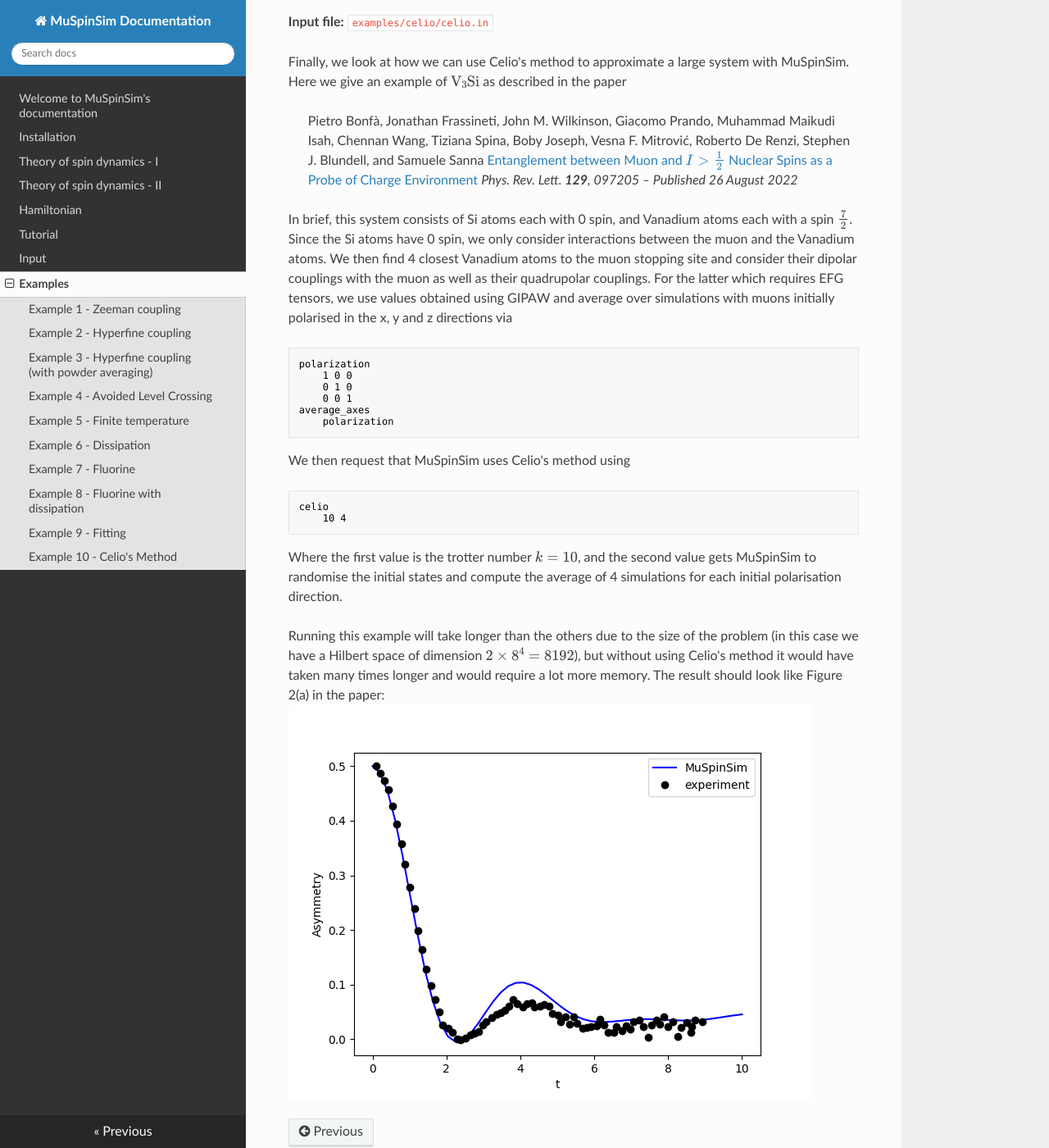
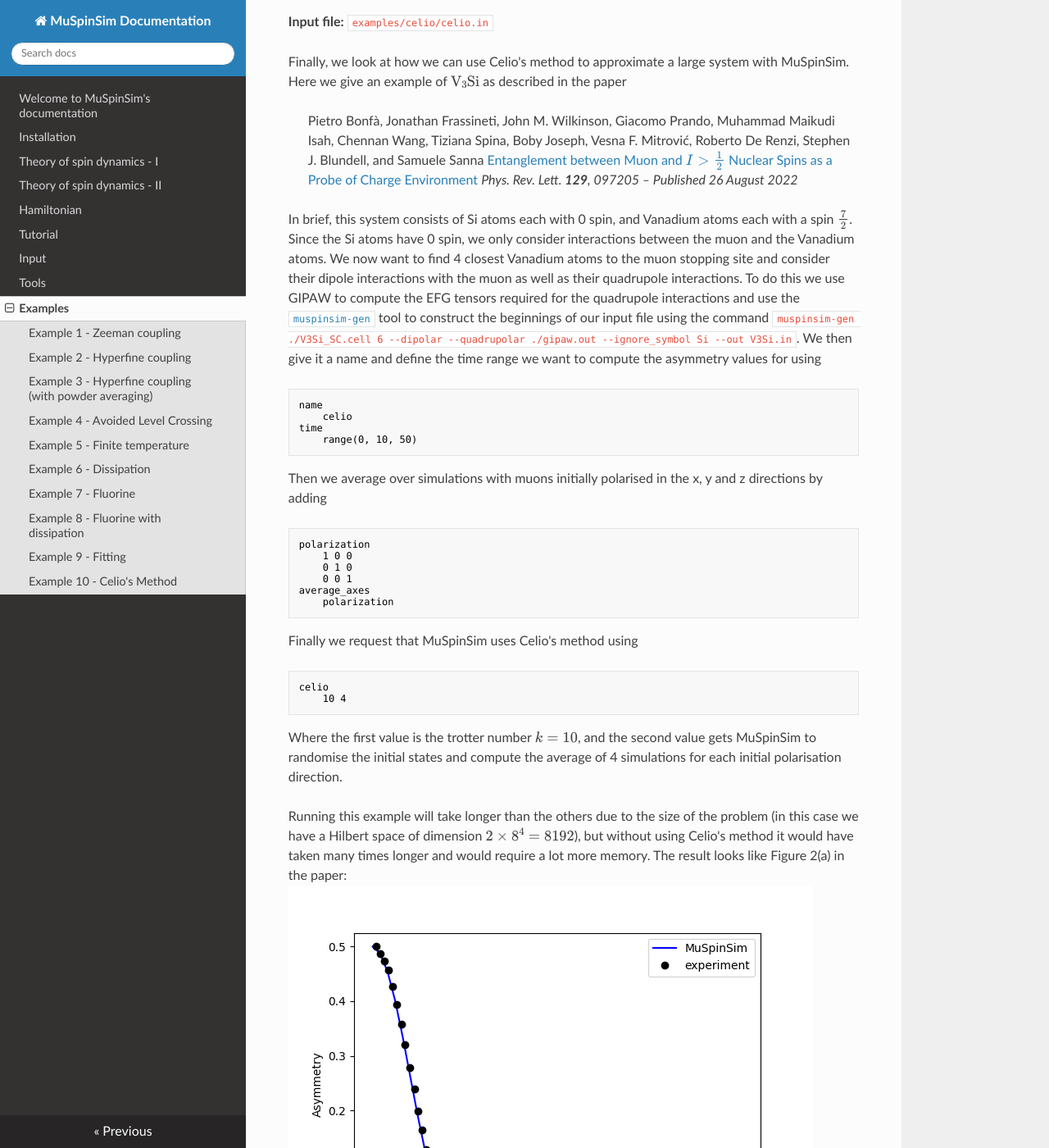
Before and after one commit to muon-spectroscopy-computational-project/muspinsim, an MkDocs documentation site: the page built from docs/docs/examples.md, in a window 1280 px wide and 1400 px high, scrolled down 9616 px. Shown: the whole window at 82% size. Built offline with MkDocs 1.6.1, drawn with Linux system fonts in a browser that asks for light colours; nearby versions of some CDN libraries.

Commit message:
Add information on using muspinsim-gen

````diff
--- a/docs/docs/examples.md
+++ b/docs/docs/examples.md
@@ -201,7 +201,16 @@ Finally, we look at how we can use Celio's method to approximate a large system
 > [Entanglement between Muon and $I > \frac{1}{2}$ Nuclear Spins as a Probe of Charge Environment](https://doi.org/10.1103/PhysRevLett.129.097205)
 > *Phys. Rev. Lett. **129**, 097205 – Published 26 August 2022*
 
-In brief, this system consists of Si atoms each with 0 spin, and Vanadium atoms each with a spin $\frac{7}{2}$. Since the Si atoms have 0 spin, we only consider interactions between the muon and the Vanadium atoms. We then find 4 closest Vanadium atoms to the muon stopping site and consider their dipolar couplings with the muon as well as their quadrupolar couplings. For the latter which requires EFG tensors, we use values obtained using GIPAW and average over simulations with muons initially polarised in the x, y and z directions via
+In brief, this system consists of Si atoms each with 0 spin, and Vanadium atoms each with a spin $\frac{7}{2}$. Since the Si atoms have 0 spin, we only consider interactions between the muon and the Vanadium atoms. We now want to find 4 closest Vanadium atoms to the muon stopping site and consider their dipole interactions with the muon as well as their quadrupole interactions. To do this we use GIPAW to compute the EFG tensors required for the quadrupole interactions and use the [`muspinsim-gen`](./tools/#muspinsim-gen) tool to construct the beginnings of our input file using the command `muspinsim-gen ./V3Si_SC.cell 6 --dipolar --quadrupolar ./gipaw.out --ignore_symbol Si --out V3Si.in`. We then give it a name and define the time range we want to compute the asymmetry values for using
+
+```plaintext
+name
+    celio
+time
+    range(0, 10, 50)
+```
+
+Then we average over simulations with muons initially polarised in the x, y and z directions by adding
 
 ```plaintext
 polarization
@@ -212,7 +221,7 @@ average_axes
     polarization
 ```
 
-We then request that MuSpinSim uses Celio's method using
+Finally we request that MuSpinSim uses Celio's method using
 
 ```plaintext
 celio
@@ -221,5 +230,5 @@ celio
 
 Where the first value is the trotter number $k = 10$, and the second value gets MuSpinSim to randomise the initial states and compute the average of 4 simulations for each initial polarisation direction.
 
-Running this example will take longer than the others due to the size of the problem (in this case we have a Hilbert space of dimension $2\times8^4 = 8192$), but without using Celio's method it would have taken many times longer and would require a lot more memory. The result should look like Figure 2(a) in the paper:
+Running this example will take longer than the others due to the size of the problem (in this case we have a Hilbert space of dimension $2\times8^4 = 8192$), but without using Celio's method it would have taken many times longer and would require a lot more memory. The result looks like Figure 2(a) in the paper:
 ![Plot of asymmetry simulated using Celio's method for 4 V atoms](./figExCelio.png)
--- a/docs/mkdocs.yml
+++ b/docs/mkdocs.yml
@@ -21,4 +21,5 @@ nav:
   - 'hamiltonian.md'
   - 'tutorial.md'
   - 'input.md'
+  - 'tools.md'
   - 'examples.md'
--- a/setup.py
+++ b/setup.py
@@ -107,7 +107,7 @@ def setup():
         long_description = fh.read()
 
     version = {}
-    with open("muspinsim/version.py") as fp:
+    with open("muspinsim/version.py", encoding="utf-8") as fp:
         exec(fp.read(), version)
 
     options = {}
````
Also changed, not shown: docs/docs/tools.md (added, +38 -0 lines), docs/docs/tutorial.md (+0 -1 lines).
